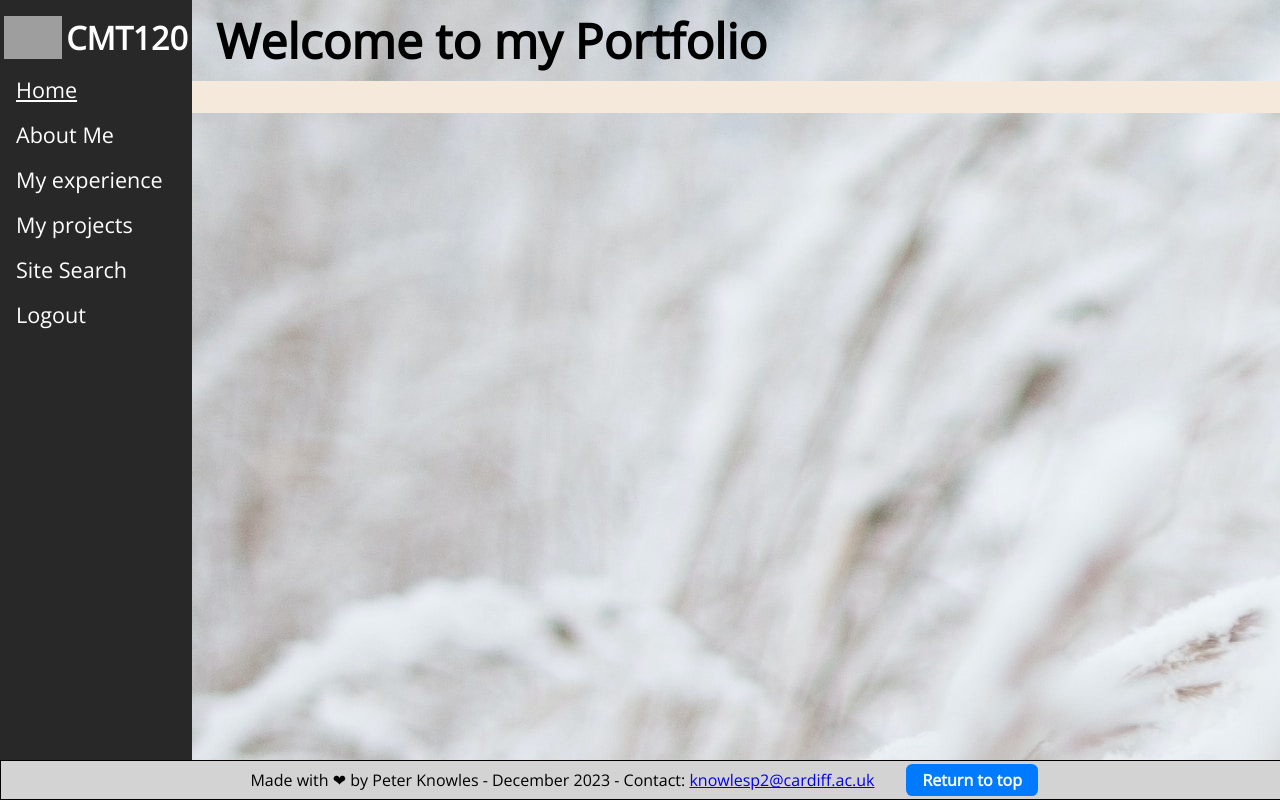
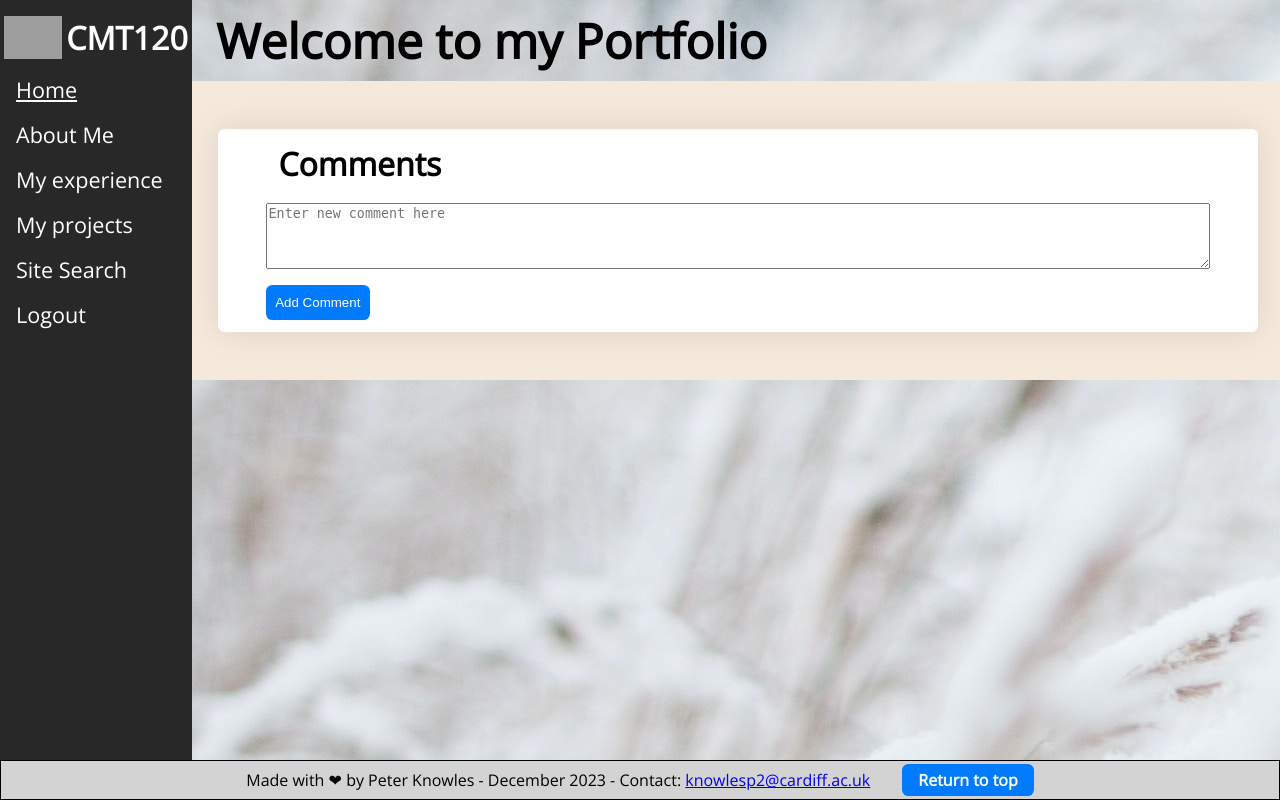
Before and after one commit to plknowles/Dynamic-Website-Portfolio, a Flask app: page / in a window 1280 px wide. Run offline with Flask 3, Linux system fonts and the light colour scheme; the visitor is signed in with stand-in values (Sample User, id 1); data that the repository does not hold is empty; grey boxes are pictures that could not be loaded.

Commit message:
set up commenting

```diff
--- a/blueprints.py
+++ b/blueprints.py
@@ -9,12 +9,28 @@ blueprints = Blueprint(__name__, "blueprints")
 
 bcrypt = Bcrypt()
 
-@blueprints.route('/')
+@blueprints.route('/', methods = ["GET", "POST"])
 @login_required
 def home():
     header = "Welcome to my Portfolio"
+    comments = Comments.query.all()
+    if request.method == "POST":
+        input_comment = request.form.get("comment")
+        if len(input_comment) == 0:
+            flash("Comment cannot be empty", category = "form_error")
+        else:
+            new_comment = Comments(text = input_comment, name = current_user.name)
+            db.session.add(new_comment)
+            try:
+                db.session.commit()
+                flash("Comment added successfully!", category = "form_success")
+                return redirect(url_for("blueprints.home"))
+            except Exception as e:
+                db.session.rollback()
+                print(e)
+                flash("An error occurred. Please try again.", category = "form_error")
     title = "Home"
-    return render_template("index.html", title = title, header = header, user = current_user)
+    return render_template("index.html", title = title, header = header, user = current_user, comments = comments)
 
 @blueprints.route("/login", methods = ["GET", "POST"])
 def login():
--- a/static/styles.css
+++ b/static/styles.css
@@ -1,6 +1,9 @@
 /*import open sans font*/
 @import url('https://fonts.googleapis.com/css2?family=Open+Sans&display=swap');
 
+* {
+    box-sizing: border-box;
+}
 /* Formatting for the whole body*/
 body {
     display: flex;
@@ -121,17 +124,22 @@ h1 {
     font-weight: bold;
 }
 
+h2 {
+    color: black;
+    font-size: 2rem;
+    margin: 0.8rem;
+    font-weight: bold;
+}
+
 /*main section styling*/
 main {
-    gap: 2rem;
     padding: 1rem;
+    padding-right: 2rem;
     justify-content: center;
     font-size: 1.2rem;
-    text-align: start;
     background-color: rgb(245, 233, 220);
     text-align: justify;
     line-height: 200%;
-    margin: 0;
 }
 
 .horizontal-container {
@@ -165,6 +173,10 @@ footer {
 /* Footer heart character hover effect*/
 .heart:hover {
     color: red;
+}
+
+.comment-textarea {
+    width: 100%;
 }
 
 /* Footer button link to return to the top of the page */
@@ -210,13 +222,26 @@ main p {
     margin-bottom: 3rem; /* Add space between paragraphs */
 }
 
-form {
+.login-form {
     background-color: #fff;
     padding: 0.8rem;
-    margin-top: 1rem;
+    margin: 0.6rem;
     border-radius: 0.4rem;
-    box-shadow: 0 0 10px rgba(0, 0, 0, 0.1);
+    box-shadow: 0 0 2rem rgba(0, 0, 0, 0.1);
     width: 25rem;
+}
+
+.comment-form {
+    background-color: #fff;
+    padding: 3rem;
+    padding-top: 0.2rem;
+    padding-bottom: 0.8rem;
+    margin: 0.6rem;
+    margin-top: 2rem;
+    margin-bottom: 2rem;
+    border-radius: 0.4rem;
+    box-shadow: 0 0 2rem rgba(0, 0, 0, 0.1);
+    width: 100%;
 }
 
 label {
@@ -230,7 +255,21 @@ input {
     box-sizing: border-box;
 }
 
-.form-button {
+.login-form-button {
+    background-color: #007BFF;
+    color: #fff;
+    padding: 0.6rem;
+    border: none;
+    border-radius: 0.4rem;
+    cursor: pointer;
+    width: 100%;
+}
+
+.login-form-button:hover {
+    background-color: #0056b3;
+}
+
+.comment-form-button {
     background-color: #007BFF;
     color: #fff;
     padding: 0.6rem;
@@ -239,7 +278,7 @@ input {
     cursor: pointer;
 }
 
-.form-button:hover {
+.comment-form-button:hover {
     background-color: #0056b3;
 }
 
--- a/templates/index.html
+++ b/templates/index.html
@@ -1 +1,22 @@
 {% extends 'base.html' %}
+
+{% block main %}
+
+  <form class = "comment-form" method = "POST">
+    <h2>Comments</h2>
+
+    <ul class = "comments-list">
+        {% for comment in comments %}
+        <li>
+            {{ comment.date.strftime('%Y-%m-%d %H:%M:%S') }} <br>
+            <strong>{{ comment.name }}</strong> - {{ comment.text }}
+        </li>
+        {% endfor %}
+    </ul>
+
+    <textarea rows = "4" class = "comment-textarea" name = "comment" placeholder = "Enter new comment here"></textarea>
+    <div>
+    <button type = "submit" class = "comment-form-button">Add Comment</button>
+    </div>
+  </form>
+{% endblock %}
--- a/templates/login.html
+++ b/templates/login.html
@@ -1,11 +1,11 @@
 {% extends 'base.html' %}
 
 {% block main %}
-<form action = "/login" method = "post">
+<form class = "login-form" action = "/login" method = "post">
     <label for = "email">Email:</label>
     <input type = "email" id = "email" name = "email" placeholder = "Enter email" autocomplete = "email" required>
     <label for = "password">Password:</label>
-    <input type = "password" id = "password" name = "password" placeholder = "Enter password" autocomplete = "password" required>
-    <button type = "submit">Login</button>
+    <input type = "password" id = "password" name = "password" placeholder = "Enter password" autocomplete = "current-password" required>
+    <button type = "submit" class = "login-form-button">Login</button>
 </form>
 {% endblock %}
--- a/templates/signup.html
+++ b/templates/signup.html
@@ -1,7 +1,7 @@
 {% extends 'base.html' %}
 
 {% block main %}
-<form action = "/signup" method = "post">
+<form class = "login-form" action = "/signup" method = "post">
     <label for = "name">Name:</label>
     <input type = "text" id = "name" name = "name" placeholder = "Enter name" autocomplete = "name" required>
 
@@ -14,6 +14,6 @@
     <label for = "confirm-password">Confirm Password:</label>
     <input type = "password" id = "confirm-password" name = "confirm-password" placeholder = "Confirm password" autocomplete = "new-password" required>
 
-    <button class = "form-button" type = "submit">Submit</button>
+    <button class = "login-form-button" type = "submit">Submit</button>
 </form>
 {% endblock %}
```
Also changed, not shown: models.py (+3 -4 lines).
